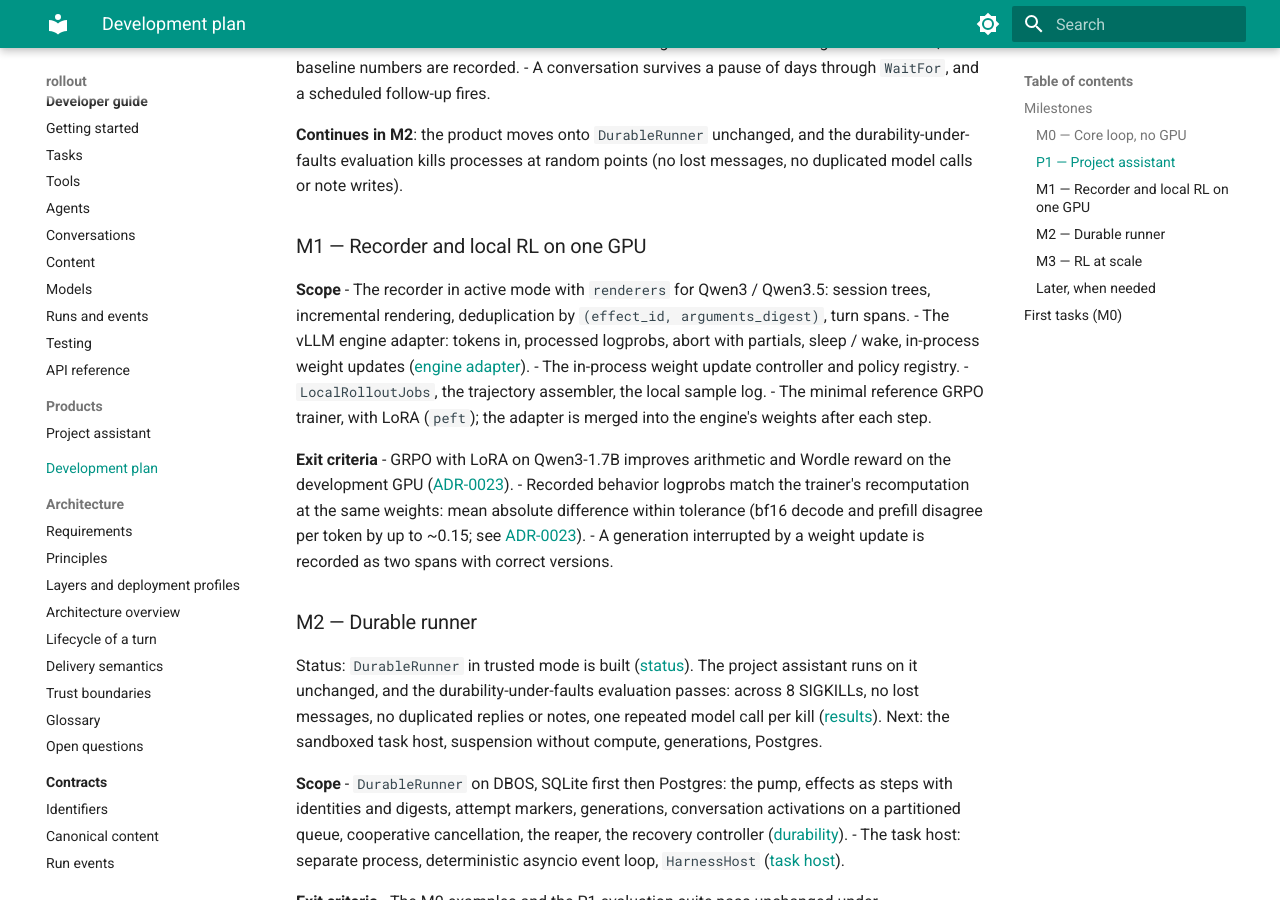
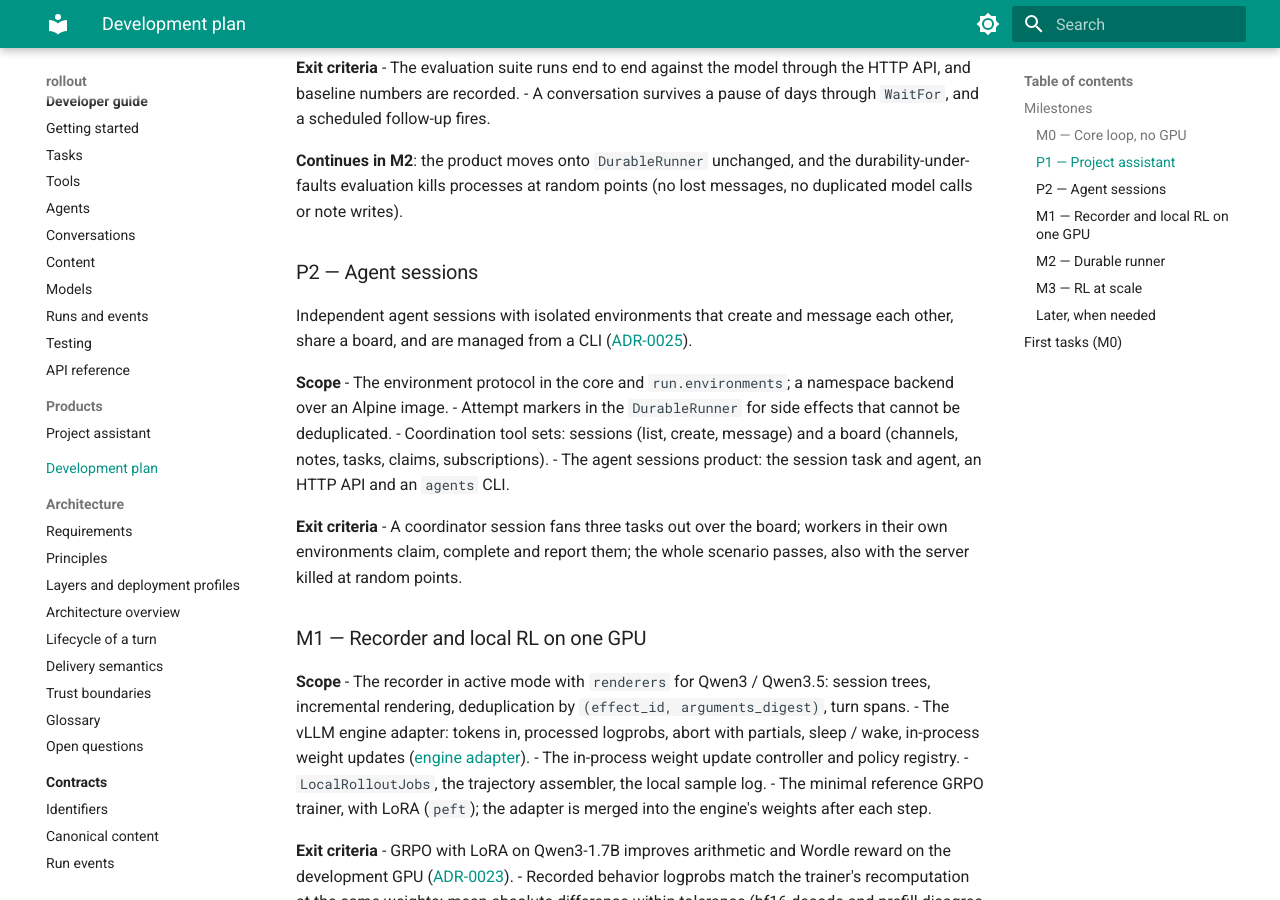
Before and after one commit to by77er/distributed_agents_environments, an MkDocs documentation site: the page built from docs/development/plan.md, in a window 1280 px wide and 900 px high, scrolled down 1229 px. Built offline with MkDocs 1.6.1 and Material for MkDocs 9.7.7, drawn with Linux system fonts in a browser that asks for light colours; some of the changed text lies outside the part shown.

Commit message:
Plan agent sessions as general pieces and a thin product
ADR-0025: independent agent sessions with isolated environments, which
create and message each other and share a board. The environment
protocol, a namespace backend over an Alpine image, attempt markers and
the coordination tool sets go into the library, where RL tasks and
swarms can use them; the product composes them.

Co-Authored-By: Claude Opus 5.5 <noreply@anthropic.com>
Claude-Session: https://claude.ai/code/session_01AxRszaiGt82VWkd91J1awf

```diff
--- a/docs/development/plan.md
+++ b/docs/development/plan.md
@@ -5,8 +5,9 @@ Status: **Proposed** · See [ADR-0023](../decisions/0023-development-baseline.md
 Work is ordered so that each milestone produces something that runs on one machine and validates the interfaces
 the next milestone builds on. Later milestones start only when a consumer needs them (P14).
 
-**Order of work: M0 → P1 → M2 → M1 → M3** ([ADR-0024](../decisions/0024-product-before-rl.md)). A product on a
-third-party model validates the loop, conversations, tools and the durable runner before RL work resumes.
+**Order of work: M0 → P1 → M2 → P2 → M1 → M3** ([ADR-0024](../decisions/0024-product-before-rl.md),
+[ADR-0025](../decisions/0025-agent-sessions.md)). Products on a third-party model validate the loop, conversations,
+tools, environments and the durable runner before RL work resumes.
 
 ## Milestones
 
@@ -52,6 +53,22 @@ follow-up firing is verified in seconds; surviving a pause of days needs the dur
 
 **Continues in M2**: the product moves onto `DurableRunner` unchanged, and the durability-under-faults evaluation
 kills processes at random points (no lost messages, no duplicated model calls or note writes).
+
+### P2 — Agent sessions
+
+Independent agent sessions with isolated environments that create and message each other, share a board, and are
+managed from a CLI ([ADR-0025](../decisions/0025-agent-sessions.md)).
+
+**Scope**
+- The environment protocol in the core and `run.environments`; a namespace backend over an Alpine image.
+- Attempt markers in the `DurableRunner` for side effects that cannot be deduplicated.
+- Coordination tool sets: sessions (list, create, message) and a board (channels, notes, tasks, claims,
+  subscriptions).
+- The agent sessions product: the session task and agent, an HTTP API and an `agents` CLI.
+
+**Exit criteria**
+- A coordinator session fans three tasks out over the board; workers in their own environments claim, complete and
+  report them; the whole scenario passes, also with the server killed at random points.
 
 ### M1 — Recorder and local RL on one GPU
 
```
Also changed, not shown: docs/decisions/0025-agent-sessions.md (added, +40 -0 lines), docs/decisions/README.md (+1 -0 lines).
